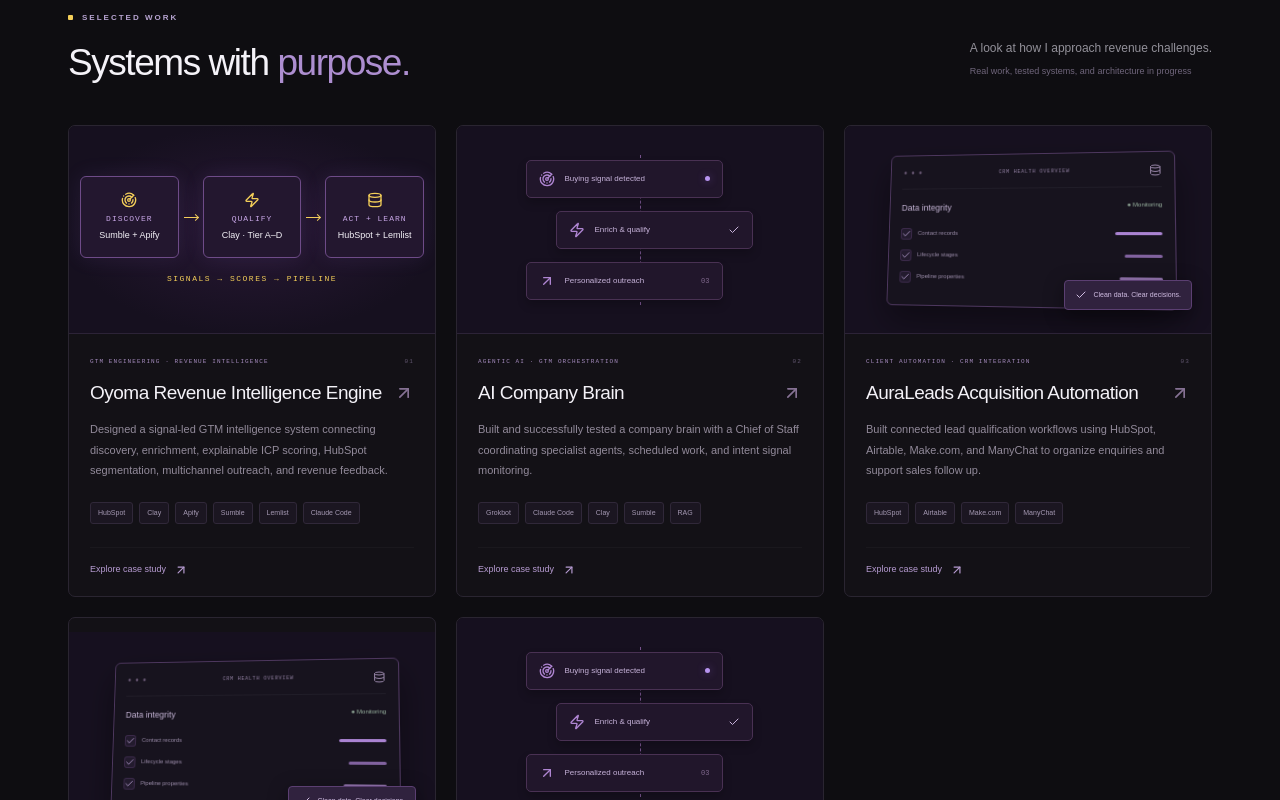
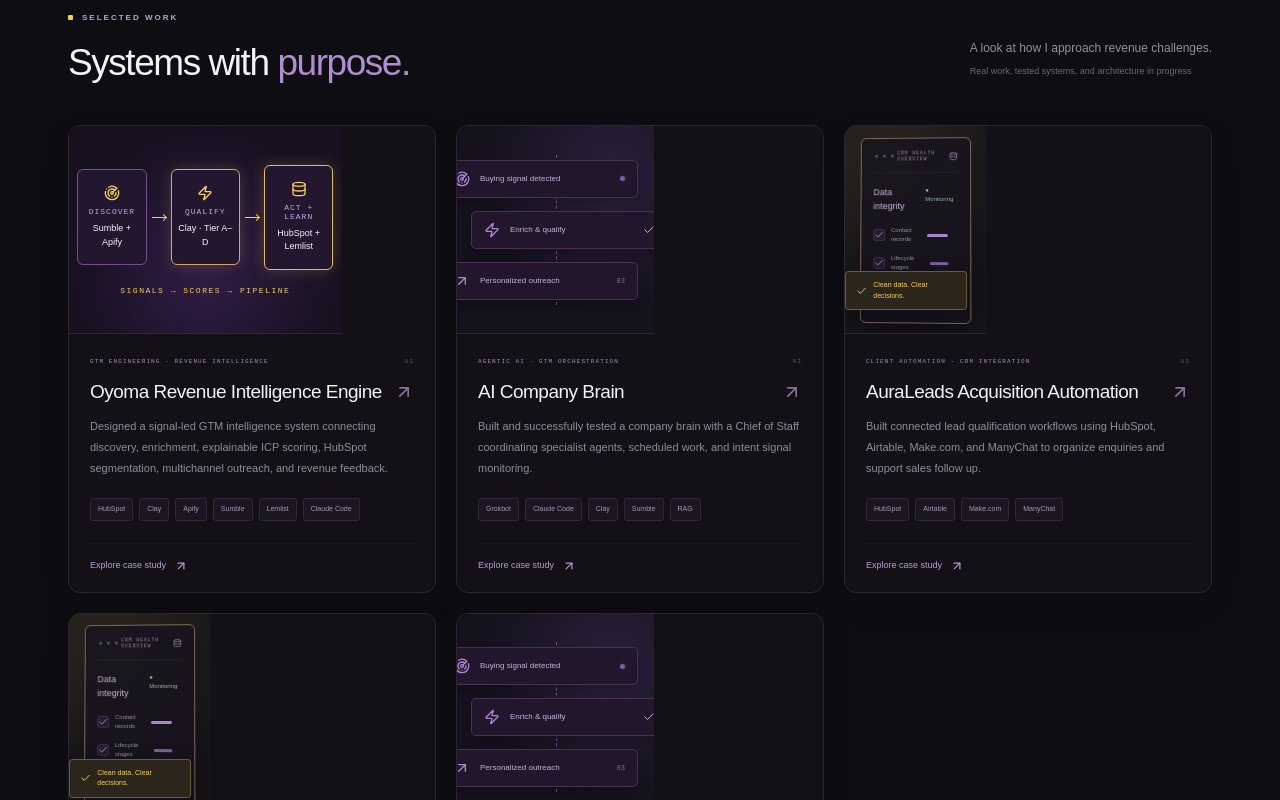
Before and after one commit to praisefredrick5-bit/praise-gtm-portfolio, a Next.js app: page / in a window 1280 px wide. Shown: the part 4680-5480 px from the top of the page. Built offline with nearby package versions, Linux system fonts and the light colour scheme.

Commit message:
Improve selected work visual hierarchy and accessible motion

```diff
--- a/app/globals.css
+++ b/app/globals.css
@@ -1816,3 +1816,79 @@ a:focus-visible {
   45% { transform: translateY(-5px) rotate(9deg); }
   70% { transform: translateY(-2px) rotate(-2deg); }
 }
+
+/* Selected Work refresh: distinct visual identities, clearer hierarchy, responsive cards. */
+.projects-grid {
+  grid-template-columns: repeat(3, minmax(0, 1fr));
+  align-items: stretch;
+}
+.project-card {
+  min-width: 0;
+  height: 100%;
+  display: flex;
+  flex-direction: column;
+  border-radius: 12px;
+  background: #131117;
+  box-shadow: 0 12px 32px #00000018;
+}
+.project-card .project-copy {
+  display: flex;
+  flex: 1;
+  flex-direction: column;
+  min-width: 0;
+}
+.project-card .project-copy h3 {
+  overflow-wrap: anywhere;
+  line-height: 1.35;
+}
+.project-card .project-copy p {
+  flex: 1;
+  min-height: 0;
+}
+.project-card .project-preview { margin-top: 22px; }
+.project-card .project-art { isolation: isolate; }
+.project-card--intelligence .project-art {
+  background: radial-gradient(ellipse at 50% 70%, #6e3aa44b, transparent 72%), #17101f;
+}
+.project-card--signal .project-art {
+  background: radial-gradient(circle at 80% 25%, #6a4e9b40, transparent 60%), #15111d;
+}
+.project-card--health .project-art {
+  background: radial-gradient(circle at 30% 20%, #d0ad4821, transparent 65%), #17151a;
+}
+.project-card--health .floating-label {
+  border-color: #a18a4d88;
+  color: #f4cf59;
+  background: #2b251b;
+}
+.project-card--health .mini-window {
+  border-color: #7b685b;
+  transform: perspective(500px) rotateY(-3deg) rotateX(2deg);
+}
+.project-card:focus-visible { outline: 2px solid var(--yellow); outline-offset: 4px; }
+.project-card:hover .project-preview { color: var(--yellow); }
+@media (prefers-reduced-motion: no-preference) {
+  .project-card { transition: transform .24s ease, border-color .24s ease, box-shadow .24s ease; }
+  .project-card:hover { box-shadow: 0 18px 45px #ad83ff16; }
+  .project-card--intelligence .intelligence-step { animation: project-node-glow 3.6s ease-in-out infinite; }
+  .project-card--intelligence .intelligence-step:nth-of-type(3) { animation-delay: 1.2s; }
+  .project-card--intelligence .intelligence-step:nth-of-type(5) { animation-delay: 2.4s; }
+  .project-card--signal .pulse-dot { animation: project-signal-pulse 2.2s ease-in-out infinite; }
+  .project-card--health .mini-bar { transform-origin: left center; animation: project-data-grow 3.4s ease-in-out infinite alternate; }
+}
+@keyframes project-node-glow {
+  0%, 100% { border-color: #6e4b88; box-shadow: 0 0 5px #ad83ff0a; }
+  35% { border-color: #f4cf59; box-shadow: 0 0 17px #f4cf5940; }
+}
+@keyframes project-signal-pulse {
+  0%,100% { opacity: .5; box-shadow: 0 0 3px #ad83ff55; }
+  50% { opacity: 1; box-shadow: 0 0 15px #ad83ff; }
+}
+@keyframes project-data-grow {
+  from { transform: scaleX(.65); }
+  to { transform: scaleX(1); }
+}
+@media (max-width: 760px) {
+  .projects-grid { grid-template-columns: 1fr; }
+  .project-card { height: auto; }
+}
```
